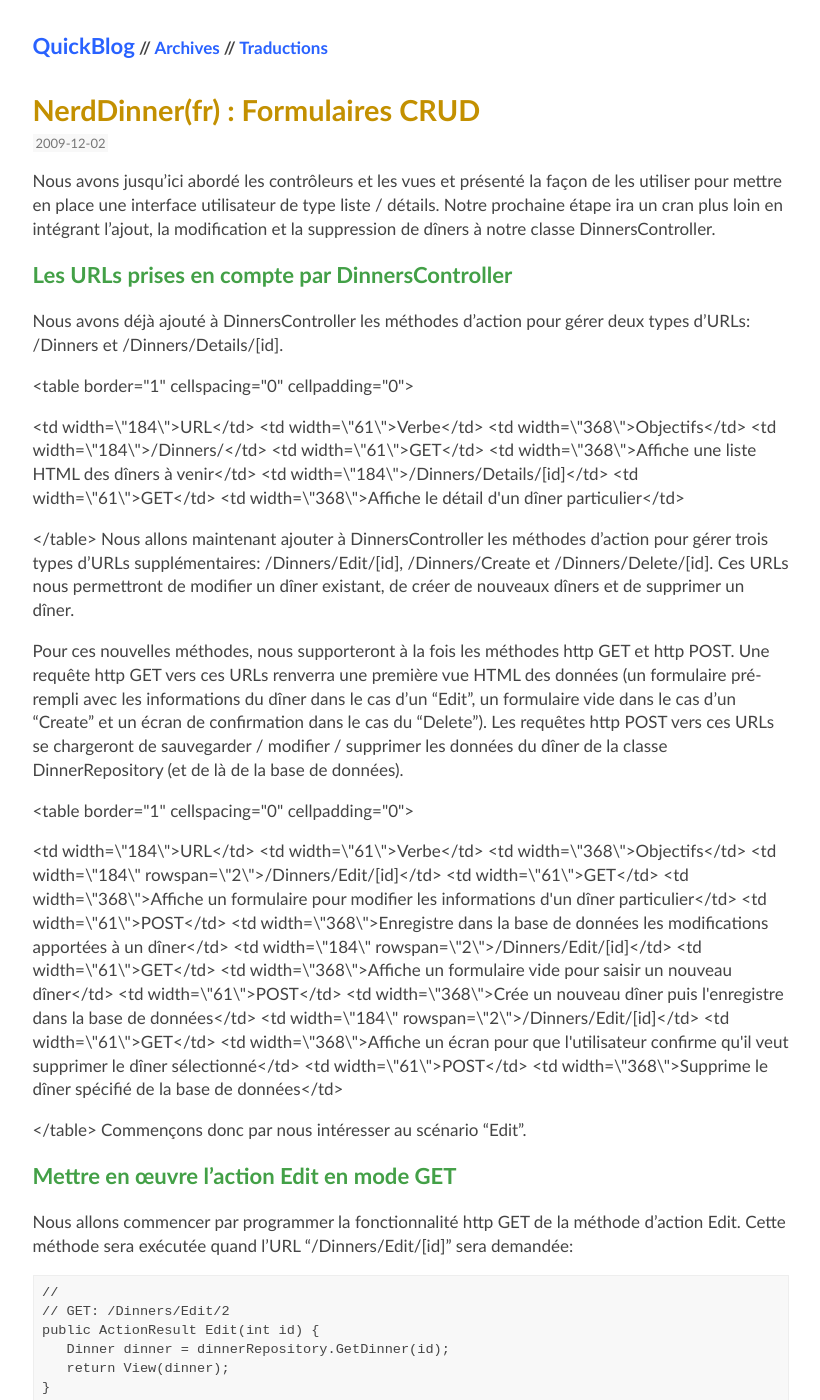
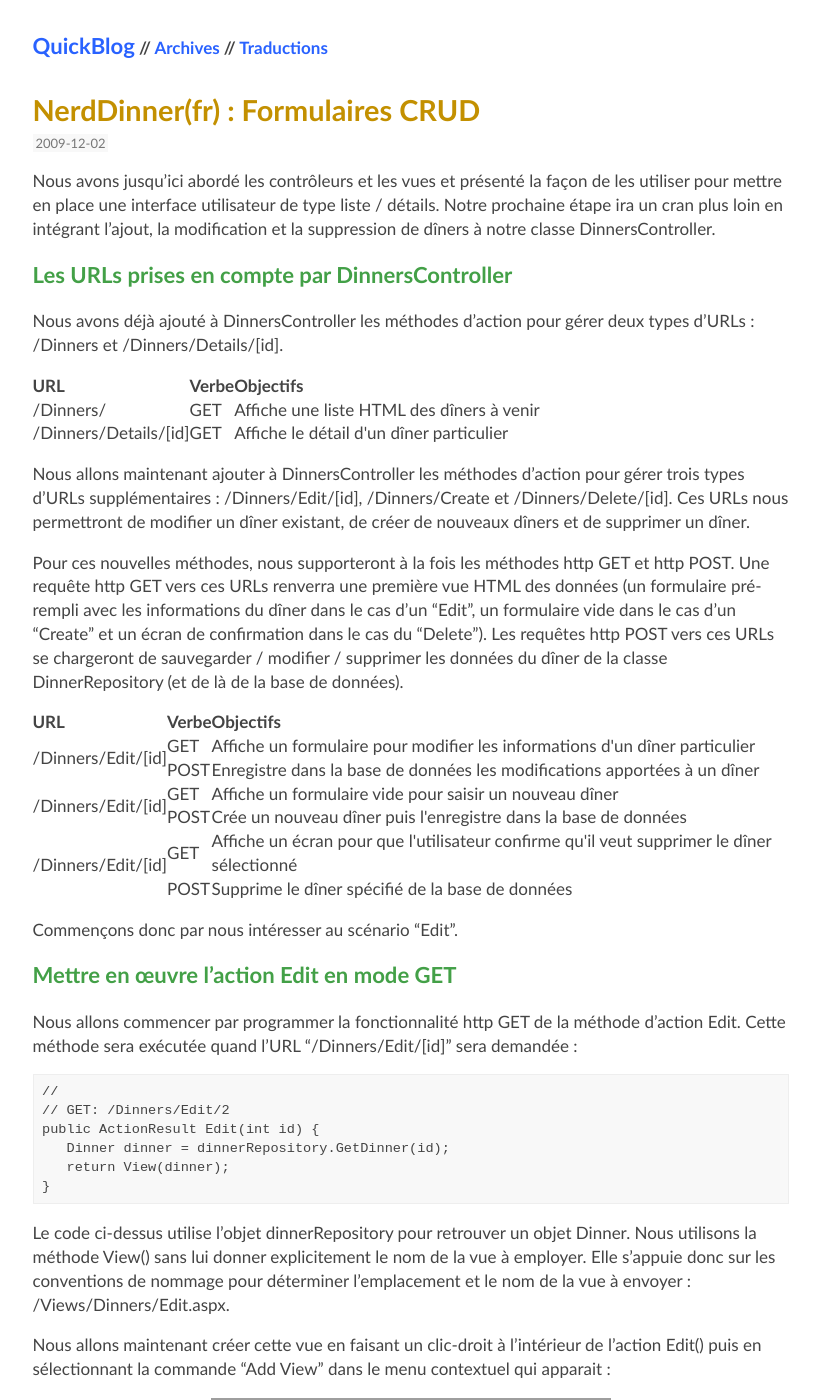
Before and after one commit to michelc/blog2, a Jekyll site: the page built from nerddinner/formulaires-crud.md, in a window 1280 px wide and 1400 px high. Shown: the whole window, without its empty margins (10-830 px from the left). Built offline with Jekyll 4.4.1, drawn with Linux system fonts in a browser that asks for light colours; some of the changed text lies outside the part shown; grey boxes are pictures that could not be loaded.

Commit message:
Mise au point chapitre formulaire crud.

````diff
--- a/nerddinner/formulaires-crud.md
+++ b/nerddinner/formulaires-crud.md
@@ -14,27 +14,32 @@ modification et la suppression de dîners à notre classe DinnersController.
 ### Les URLs prises en compte par DinnersController
 
 Nous avons déjà ajouté à DinnersController les méthodes d'action pour gérer
-deux types d'URLs: /Dinners et /Dinners/Details/[id].
+deux types d'URLs : /Dinners et /Dinners/Details/[id].
 
-<table border=\"1\" cellspacing=\"0\" cellpadding=\"0\">
-<tr>
-<td width=\"184\">URL</td>
-<td width=\"61\">Verbe</td>
-<td width=\"368\">Objectifs</td>
-</tr>
-<tr>
-<td width=\"184\">/Dinners/</td>
-<td width=\"61\">GET</td>
-<td width=\"368\">Affiche une liste HTML des dîners à venir</td>
-</tr>
-<tr>
-<td width=\"184\">/Dinners/Details/[id]</td>
-<td width=\"61\">GET</td>
-<td width=\"368\">Affiche le détail d'un dîner particulier</td>
-</tr>
+<table>
+  <thead>
+    <tr>
+      <th>URL</th>
+      <th>Verbe</th>
+      <th>Objectifs</th>
+    </tr>
+  </thead>
+  <tbody>
+    <tr>
+      <td>/Dinners/</td>
+      <td>GET</td>
+      <td>Affiche une liste HTML des dîners à venir</td>
+    </tr>
+    <tr>
+      <td>/Dinners/Details/[id]</td>
+      <td>GET</td>
+      <td>Affiche le détail d'un dîner particulier</td>
+    </tr>
+  </tbody>
 </table>
+
 Nous allons maintenant ajouter à DinnersController les méthodes d'action
-pour gérer trois types d'URLs supplémentaires: /Dinners/Edit/[id],
+pour gérer trois types d'URLs supplémentaires : /Dinners/Edit/[id],
 /Dinners/Create et /Dinners/Delete/[id]. Ces URLs nous permettront de modifier
 un dîner existant, de créer de nouveaux dîners et de supprimer un dîner.
 
@@ -46,51 +51,56 @@ confirmation dans le cas du "Delete"). Les requêtes http POST vers ces URLs se
 chargeront de sauvegarder / modifier / supprimer les données du dîner de la
 classe DinnerRepository (et de là de la base de données).
 
-<table border=\"1\" cellspacing=\"0\" cellpadding=\"0\">
-<tr>
-<td width=\"184\">URL</td>
-<td width=\"61\">Verbe</td>
-<td width=\"368\">Objectifs</td>
-</tr>
-<tr>
-<td width=\"184\" rowspan=\"2\">/Dinners/Edit/[id]</td>
-<td width=\"61\">GET</td>
-<td width=\"368\">Affiche un formulaire pour modifier les informations d'un dîner
-particulier</td>
-</tr>
-<tr>
-<td width=\"61\">POST</td>
-<td width=\"368\">Enregistre dans la base de données les modifications apportées
-à un dîner</td>
-</tr>
-<tr>
-<td width=\"184\" rowspan=\"2\">/Dinners/Edit/[id]</td>
-<td width=\"61\">GET</td>
-<td width=\"368\">Affiche un formulaire vide pour saisir un nouveau dîner</td>
-</tr>
-<tr>
-<td width=\"61\">POST</td>
-<td width=\"368\">Crée un nouveau dîner puis l'enregistre dans la base de
-données</td>
-</tr>
-<tr>
-<td width=\"184\" rowspan=\"2\">/Dinners/Edit/[id]</td>
-<td width=\"61\">GET</td>
-<td width=\"368\">Affiche un écran pour que l'utilisateur confirme qu'il veut
-supprimer le dîner sélectionné</td>
-</tr>
-<tr>
-<td width=\"61\">POST</td>
-<td width=\"368\">Supprime le dîner spécifié de la base de données</td>
-</tr>
+<table>
+  <thead>
+    <tr>
+      <th>URL</th>
+      <th>Verbe</th>
+      <th>Objectifs</th>
+    </tr>
+  </thead>
+  <tbody>
+    <tr>
+      <td rowspan="2">/Dinners/Edit/[id]</td>
+      <td>GET</td>
+      <td>Affiche un formulaire pour modifier les informations d'un dîner
+      particulier</td>
+    </tr>
+    <tr>
+      <td>POST</td>
+      <td>Enregistre dans la base de données les modifications apportées
+      à un dîner</td>
+    </tr>
+    <tr>
+      <td rowspan="2">/Dinners/Edit/[id]</td>
+      <td>GET</td>
+      <td>Affiche un formulaire vide pour saisir un nouveau dîner</td>
+    </tr>
+    <tr>
+      <td>POST</td>
+      <td>Crée un nouveau dîner puis l'enregistre dans la base de
+      données</td>
+    </tr>
+    <tr>
+      <td rowspan="2">/Dinners/Edit/[id]</td>
+      <td>GET</td>
+      <td>Affiche un écran pour que l'utilisateur confirme qu'il veut
+      supprimer le dîner sélectionné</td>
+    </tr>
+    <tr>
+      <td>POST</td>
+      <td>Supprime le dîner spécifié de la base de données</td>
+    </tr>
+  </tbody>
 </table>
+
 Commençons donc par nous intéresser au scénario "Edit".
 
 ### Mettre en œuvre l'action Edit en mode GET
 
 Nous allons commencer par programmer la fonctionnalité http GET de la
 méthode d'action Edit. Cette méthode sera exécutée quand l'URL
-"/Dinners/Edit/[id]" sera demandée:
+"/Dinners/Edit/[id]" sera demandée :
 
 ```
 //
@@ -104,12 +114,12 @@ public ActionResult Edit(int id) {
 Le code ci-dessus utilise l'objet dinnerRepository pour retrouver un objet
 Dinner. Nous utilisons la méthode View() sans lui donner explicitement le nom
 de la vue à employer. Elle s'appuie donc sur les conventions de nommage pour
-déterminer l'emplacement et le nom de la vue à envoyer:
+déterminer l'emplacement et le nom de la vue à envoyer :
 /Views/Dinners/Edit.aspx.
 
 Nous allons maintenant créer cette vue en faisant un clic-droit à
 l'intérieur de l'action Edit() puis en sélectionnant la commande "Add View"
-dans le menu contextuel qui apparait:
+dans le menu contextuel qui apparait :
 
 ![](http://nerddinnerbook.s3.amazonaws.com/Images/image078.png)
 
@@ -195,7 +205,7 @@ suivant:
 ```
 
 Quand on lance l'application et que l'on demande l'URL "/Dinners/Edit/1",
-nous obtenons l'écran suivant:
+nous obtenons l'écran suivant :
 
 ![](http://nerddinnerbook.s3.amazonaws.com/Images/image081.png)
 
@@ -203,13 +213,13 @@ Les balises HTML générées correspondent au code visible ci-dessous. Il
 s'agit de HTML tout à fait standard - avec une balise &lt;form&gt; qui effectue
 un POST vers l'URL "/Dinners/Edit/1" quand le bouton "Save" &lt;input
 type="submit" /&gt; est cliqué. Et pour chaque propriété modifiable, une balise
-HTML &lt;input type="text" /&gt; a été générée:
+HTML &lt;input type="text" /&gt; a été générée :
 
 ![](http://nerddinnerbook.s3.amazonaws.com/Images/image082.png)
 
 ### Les helpers Html.BeginForm() et Html.TextBox()
 
-Notre vue "Edit.aspx" utilise plusieurs méthodes "Html.Helper":
+Notre vue "Edit.aspx" utilise plusieurs méthodes "Html.Helper" :
 Html.ValidationSummary(), Html.BeginForm(), Html.TextBox(), et
 Html.ValidationMessage(). En plus de générer le balisage HTML pour nous, ces
 méthodes helper assurent automatiquement la gestion des erreurs et la
@@ -221,7 +231,7 @@ La méthode Html.BeginForm() sert à générer la balise HTML &lt;form&gt;. Vous
 remarquerez que dans notre vue Edit.aspx, nous utilisons la commande C# "using"
 quand nous employons ce helper. L'accolade ouvrante marque le début du contenu
 de notre &lt;form&gt; et l'accolade fermante signale la fin du formulaire par
-un &lt;/form&gt;:
+un &lt;/form&gt; :
 
 ```
 <% using (Html.BeginForm()) { %>
@@ -236,7 +246,7 @@ un &lt;/form&gt;:
 
 Toutefois, si vous trouvez l'approche "using" pas très naturelle pour ce
 genre de besoin, vous pouvez combiner Html.BeginForm() et Html.EndForm(), ce
-qui revient exactement au même:
+qui revient exactement au même :
 
 ```
 <% Html.BeginForm(); %>
@@ -259,7 +269,7 @@ Html.BeginForm().
 #### Le helper Html.TextBox()
 
 La vue Edit.aspx utilise la méthode helper Html.TextBox() pour générer les
-balises &lt;input type="text"/&gt;:
+balises &lt;input type="text"/&gt; :
 
 ```
 <%= Html.TextBox("Title") %>
@@ -271,12 +281,12 @@ type="text" /&gt; et pour savoir avec quelle propriété de l'objet modèle
 pré-remplir la zone de saisie textbox. Dans notre exemple, l'objet Dinner que
 nous avons passé à la vue Edit a une propriété "Title" qui contient la valeur
 ".NET Futures" et par conséquent, la méthode Html.TextBox("Title") génère le
-HTML suivant: &lt;input id="Title" name="Title" type="text" value=".NET
+HTML suivant : &lt;input id="Title" name="Title" type="text" value=".NET
 Futures" /&gt;.
 
 Une autre façon de faire est d'utiliser le premier paramètre de
 Html.TextBox() pour initialiser les attributs id et name de la balise et un
-second paramètre pour définir explicitement la valeur à utiliser:
+second paramètre pour définir explicitement la valeur à utiliser :
 
 ```
 <%= Html.TextBox("Title", Model.Title) %>
@@ -286,7 +296,7 @@ Nous avons souvent besoin d'appliquer un formatage spécial à la valeur qui
 est affichée. La méthode statique String.Format() du framework .NET est très
 pratique dans ce genre de scénario. Nous pouvons l'utiliser dans notre vue pour
 formater la valeur EventDate (qui est de type DateTime) afin de ne pas faire
-apparaitre les secondes:
+apparaitre les secondes :
 
 ```
 <%= Html.TextBox("EventDate", String.Format("{0:g}", Model.EventDate)) %>
@@ -297,7 +307,7 @@ HTML supplémentaires. Le bout de code ci-dessous montre comment ajouter des
 attributs size="30" et class="mycssclass" à la balise &lt;input type="text"
 /&gt;. Etant donné que "class" est un mot clé du C#, on utilise le caractère
 "@" devant comme séquence d'échappement pour pouvoir l'utiliser comme nom
-d'attribut:
+d'attribut :
 
 ```
 <%= Html.TextBox("Title", Model.Title, new { size=30, @class="myclass" } )%>
@@ -307,7 +317,7 @@ d'attribut:
 
 Nous avons pour l'instant réalisé la version http GET de notre action
 Edit(). Quand un utilisateur demande l'URL "/Dinners/Edit/1", il obtient une
-page HTML qui se présente comme celle-ci:
+page HTML qui se présente comme celle-ci :
 
 ![](http://nerddinnerbook.s3.amazonaws.com/Images/image081.png)
 
@@ -319,7 +329,7 @@ l'enregistrement du dîner.
 
 Pour cela, nous ajoutons une méthode "Edit" surchargée à notre classe
 DinnersController en lui associant un attribut "AcceptVerbs" pour indiquer
-qu'elle est chargée de répondre aux requêtes de type POST:
+qu'elle est chargée de répondre aux requêtes de type POST :
 
 ```
 //
@@ -338,11 +348,11 @@ que tous les autres types de requêtes vers l'URL /Dinners/Edit/[id] seront
 dirigées vers la première méthode Edit mise en place (celle qui n'a pas
 d'attribut [AcceptVerbs]).
 
-#### Remarque: Pourquoi se baser sur le type HTTP?
+#### Remarque : Pourquoi se baser sur le type HTTP ?
 
 Pourquoi utiliser la même URL dans les deux cas et dépendre du type HTTP
-pour savoir quelle action effectuer? Est-ce qu'il ne serait pas plus pratique
-d'avoir deux URLs différentes pour? Par exemple, on pourrait utiliser
+pour savoir quelle action effectuer ? Est-ce qu'il ne serait pas plus pratique
+d'avoir deux URLs différentes pour ? Par exemple, on pourrait utiliser
 /Dinners/Edit/[id] pour afficher le formulaire initial et /Dinners/Save/[id]
 pour gérer l'enregistrement des données saisies via le formulaire.
 
@@ -365,7 +375,7 @@ utilisateurs.
 Il existe de nombreuses façons de faire pour que l'action "Edit" en mode
 POST accède aux données envoyées via le formulaire. La méthode la plus simple
 est d'utiliser la propriété Request de la classe Controller pour accéder à la
-collection formulaire et obtenir directement les valeurs transmises:
+collection formulaire et obtenir directement les valeurs transmises :
 
 ```
 //
@@ -402,7 +412,7 @@ différentes propriétés de l'objet et leur assigne les valeurs du formulaire e
 effectuant les conversions nécessaires.
 
 Le code ci-dessous montre l'emploi de UpdateModel() dans l'action Edit en
-mode POST:
+mode POST :
 
 ```
 //
@@ -422,7 +432,7 @@ public ActionResult Edit(int id, FormCollection formValues) {
 ```
 
 Ceci fait, nous pouvons alors accéder à l'URL /Dinners/Edit/1 et changer le
-titre du dîner:
+titre du dîner :
 
 ![](http://nerddinnerbook.s3.amazonaws.com/Images/image083.png)
 
@@ -496,7 +506,7 @@ effaçant son titre, en saisissant "BOGUS" comme EventDate et un numéro de
 téléphone anglais après avoir défini le pays à USA. Quand nous cliquons sur le
 bouton "Save", la partie POST de méthode Edit ne sera pas en mesure de
 sauvegarder le dîner (à cause de toutes nos erreurs) et réaffichera le
-formulaire suivant:
+formulaire suivant :
 
 ![](http://nerddinnerbook.s3.amazonaws.com/Images/image085.png)
 
@@ -506,10 +516,10 @@ rouge, et les messages d'erreur correspondant apparaissent à l'écran. Par
 ailleurs, le formulaire a conservé les données saisies par l'utilisateur, lui
 évitant d'avoir à tout devoir ressaisir.
 
-Vous vous demandez peut-être comment tout cela se produit? Par quel miracle
+Vous vous demandez peut-être comment tout cela se produit ? Par quel miracle
 les zones Title, EventDate et ContactPhone virent au rouge tout en ayant la
-bonne idée de réafficher ce qu'on y avait entré? Et comment diable est-ce que
-les messages d'erreurs se sont retrouvés listées en haut de l'écran? La bonne
+bonne idée de réafficher ce qu'on y avait entré ? Et comment diable est-ce que
+les messages d'erreurs se sont retrouvés listées en haut de l'écran ? La bonne
 nouvelle, c'est qu'il n'y a rien de sorcier là-dessous. Tout cela vient
 simplement du fait que nous avons utilisé certaines des fonctions d'ASP.NET MVC
 prévues pour faciliter la validation des données et la gestion des erreurs.
@@ -563,7 +573,7 @@ l'élément traité, ils renvoient la valeur saisie par l'utilisateur en lui
 ajoutant une classe CSS spéciale pour mettre en évidence l'erreur.
 
 Par exemple, dans notre vue "Edit", nous utilisons le helper Html.TextBox()
-pour afficher la propriété EventDate de notre objet Dinner:
+pour afficher la propriété EventDate de notre objet Dinner :
 
 ```
 <%= Html.TextBox("EventDate", String.Format("{0:g}", Model.EventDate)) %>
@@ -574,7 +584,7 @@ contrôle dans la collection ModelState s'il existe des erreurs pour la
 propriété "EventDate" de l'objet Dinner. Etant donné qu'il y a eu une erreur,
 il renvoie la saisie de l'utilisateur ("BOGUS") comme valeur de la balise
 &lt;input type="textbox" /&gt; et lui ajoute une classe CSS pour indiquer
-l'erreur:
+l'erreur :
 
 ```
 <input class="input-validation-error" id="EventDate" name="EventDate"
@@ -595,27 +605,27 @@ suivants:
 ```
 
 C'est grâce à cette règle CSS que les saisies incorrectes sont mises en
-évidence de la façon suivante:
+évidence de la façon suivante :
 
 ![](http://nerddinnerbook.s3.amazonaws.com/Images/image086.png)
 
 #### Le helper Html.ValidationMessage()
 
 Le helper Html.ValidationMessage() peut s'utiliser pour afficher le message
-d'erreur du ModelState correspondant à une propriété donnée:
+d'erreur du ModelState correspondant à une propriété donnée :
 
 ```
 <%= Html.ValidationMessage("EventDate") %>
 ```
 
-Le code ci-dessus génère le html suivant:
+Le code ci-dessus génère le html suivant :
 
 ```
 <span class="field-validation-error">The value 'BOGUS' is invalid</span>
 ```
 
 Le helper Html.ValidationMessage() accepte aussi un second paramètre qui
-permet de modifier le message d'erreur à afficher:
+permet de modifier le message d'erreur à afficher :
 
 ```
 <%= Html.ValidationMessage("EventDate", "*") %>
@@ -667,7 +677,7 @@ Nous pouvons rendre ce code un peu plus propre en ajoutant une classe
 méthode d'extension "AddRuleViolation" qui nous permettra d'ajouter une méthode
 helper à la classe ModelStateDictionary de ASP.NET MVC. Cette méthode
 d'extension encapsulera la logique nécessaire pour remplir le
-ModelStateDictionary avec la liste des erreurs RuleViolation:
+ModelStateDictionary avec la liste des erreurs RuleViolation :
 
 ```
 public static class ControllerHelpers {
@@ -688,7 +698,7 @@ cette méthode d'extension afin d'alimenter la collection ModelState.
 ### Le code complet pour l'action Edit
 
 Voici tout le code nécessaire pour réaliser la partie contrôleur de la mise
-à jour des dîners:
+à jour des dîners :
 
 ```
 //
@@ -738,7 +748,7 @@ permettra à nos utilisateurs d'ajouter de nouveaux dîners.
 
 Nous allons commencer par implémenter le côté HTTP GET de notre méthode
 d'action Create. Cette méthode sera appelée quand quelqu'un visitera l'URL
-"/Dinners/Create". Pour cela, nous écrivons le code suivant:
+"/Dinners/Create". Pour cela, nous écrivons le code suivant :
 
 ```
 //
@@ -757,24 +767,24 @@ Le code ci-dessus crée un nouvel objet Dinner et initialise sa propriété
 EventDate à J + 7. Il renvoie ensuite une vue basée sur ce nouvel objet Dinner.
 Etant donné que nous n'avons pas explicitement passé de nom à la méthode
 View(), celle-ci va se baser sur les conventions de nommage pour retrouver
-l'emplacement et le nom de la vue à utiliser: /Views/Dinners/Create.aspx.
+l'emplacement et le nom de la vue à utiliser : /Views/Dinners/Create.aspx.
 
 Il nous faut alors créer cette vue. Pour cela, nous sélectionnons la
 commande "Add View" dans le menu contextuel qui apparait après avoir fait un
 clic-droit dans le source de la méthode Create. Dans la boite de dialogue "Add
 View" nous indiquons que l'on va passer un objet Dinner à la vue et nous
-choisissons de générer automatiquement une vue de type Create:
+choisissons de générer automatiquement une vue de type Create :
 
 ![](http://nerddinnerbook.s3.amazonaws.com/Images/image088.png)
 
 Quand nous cliquons sur le bouton "Add", Visual Studio enregistre une
 nouvelle vue "Create.aspx" auto-générée dans le répertoire "\Views\Dinners" et
-l'ouvre dans l'éditeur de code:
+l'ouvre dans l'éditeur de code :
 
 ![](http://nerddinnerbook.s3.amazonaws.com/Images/image089.png)
 
 Nous allons apporter quelques changements au code qui a été généré et le
-modifier pour qu'il ressemble au source suivant:
+modifier pour qu'il ressemble au source suivant :
 
 ```
 <asp:Content ID="Title" ContentPlaceHolderID="TitleContent" runat="server">
@@ -842,7 +852,7 @@ modifier pour qu'il ressemble au source suivant:
 
 Et maintenant, quand nous lançons l'application et accédons à l'URL
 "/Dinners/Create" dans le navigateur, cette implémentation de l'action Create
-nous renvoie l'écran ci-dessous:
+nous renvoie l'écran ci-dessous :
 
 ![](http://nerddinnerbook.s3.amazonaws.com/Images/image090.png)
 
@@ -856,7 +866,7 @@ formulaire en utilisant l'opération HTTP POST.
 Il nous faut donc implémenter le côté HTTP POST de notre méthode d'action
 Create. Nous commencerons par ajouter une méthode "Create" surchargée dans le
 contrôleur DinnersController en la faisant précéder d'un attribut "AcceptVerbs"
-pour indiquer qu'elle traite les demandes POST:
+pour indiquer qu'elle traite les demandes POST :
 
 ```
 //
@@ -875,7 +885,7 @@ helper UpdateModel() pour l'initialiser avec les données publiés par le
 formulaire (comme nous l'avons fait pour l'action Edit). Il suffit ensuite de
 l'ajouter à notre DinnerRepository, de l'enregistrer dans la base de données
 puis de rediriger l'utilisateur vers notre action Details pour lui présenter le
-dîner qu'il vient de créer:
+dîner qu'il vient de créer :
 
 ```
 //
@@ -905,7 +915,7 @@ Ou alors, nous pouvons suivre une autre approche dans laquelle notre action
 Create() utilise un objet Dinner comme paramètre. Dans ce cas, ASP.NET MVC
 instancie automatiquement un objet Dinner pour nous, initialise ses propriétés
 en utilisant les données du formulaire puis le fait passer à notre méthode
-d'action:
+d'action :
 
 ```
 //
@@ -947,7 +957,7 @@ renverrait une exception).
 Pour voir ce traitement d'erreur à l'œuvre, nous pouvons appeler l'URL
 /Dinners/Create et saisir les informations pour un nouveau dîner. En cas de
 saisie ou de valeurs incorrectes, le formulaire de création sera réaffiché et
-présentera les erreurs commises:
+présentera les erreurs commises :
 
 ![](http://nerddinnerbook.s3.amazonaws.com/Images/image091.png)
 
@@ -963,7 +973,7 @@ nouvelles règles ou des modifications apportées à celle-ci.
 Si nous corrigeons notre saisie puis que nous cliquons sur le bouton "Save",
 notre ajout au DinnerRepository va réussir et un nouveau dîner sera ajouté à la
 base de données. Nous sommes alors redirigé vers l'URL /Dinners/Details/[id]
-qui nous présente le détail du dîner que nous venons de créer:
+qui nous présente le détail du dîner que nous venons de créer :
 
 ![](http://nerddinnerbook.s3.amazonaws.com/Images/image092.png)
 
@@ -974,7 +984,7 @@ DinnersController.
 
 Nous commençons par ajouter le traitement du HTTP GET de notre méthode
 d'action Delete. Cette méthode est appelée quand quelqu'un arrive sur l'URL
-"/Dinners/Delete/[id]" et correspond au code source suivant:
+"/Dinners/Delete/[id]" et correspond au code source suivant :
 
 ```
 //
@@ -1020,7 +1030,7 @@ suivant:
    </h2>
 
    <div>
-     <p>Please confirm you want to cancel the dinner titled:
+     <p>Please confirm you want to cancel the dinner titled :
      <i> <%=Html.Encode(Model.Title) %>? </i> </p>
    </div>
 
@@ -1064,7 +1074,7 @@ utilisateur clique sur le bouton "Delete", cela publie le formulaire vers l'URL
 /Dinners/Delete/[id].
 
 Nous allons maintenant implémenter le côté HTTP POST de l'action Delete à
-l'aide du code suivant:
+l'aide du code suivant :
 
 ```
 //
@@ -1092,7 +1102,7 @@ trouve, elle le supprime du DinnerRepository puis renvoie la vue "Deleted".
 Pour ajouter  la vue "Deleted", nous faisons un clic droit dans notre
 méthode d'action puis nous choisissons la commande "Add View". Nous appelons
 notre vue "Deleted" et choisissons de ne pas créer une vue fortement typée. Une
-fois générée, nous lui ajoutons le code HTML suivant:
+fois générée, nous lui ajoutons le code HTML suivant :
 
 ```
 <asp:Content ID="Title" ContentPlaceHolderID="TitleContent" runat="server">
@@ -1114,13 +1124,13 @@ fois générée, nous lui ajoutons le code HTML suivant:
 
 Et maintenant, quand nous lançons l'application et que nous allons sur une
 URL "/Dinners/Delete/[id]" correspondant à un dîner existant, l'écran pour
-confirmer la suppression apparait:
+confirmer la suppression apparait :
 
 ![](http://nerddinnerbook.s3.amazonaws.com/Images/image095.png)
 
 Quand nous cliquons sur le bouton "Delete", une requête HTTP POST est faite
 vers l'URL "/Dinners/Delete/[id]" qui supprime le dîner dans la base de données
-puis affiche notre vue "Deleted":
+puis affiche notre vue "Deleted" :
 
 ![](http://nerddinnerbook.s3.amazonaws.com/Images/image096.png)
 
@@ -1162,7 +1172,7 @@ méthodes d'action sont définissables à partir des données du formulaire.
 Vous pouvez contrôler les règles de binding au cas par cas en spécifiant
 explicitement la liste des propriétés qui peuvent être modifiées. Pour cela, il
 suffit de passer un paramètre supplémentaire à la méthode UpdateModel() comme
-dans l'exemple ci-dessous:
+dans l'exemple ci-dessous :
 
 ```
 string[] allowedProperties = new[]{ "Title", "Description",
@@ -1202,7 +1212,7 @@ classe ou une interface donnée.
 
 Nous allons utiliser cette technique pour la classe Dinner de notre
 application NerdDinner et lui ajouter un attribut [Bind] afin de restreindre la
-liste des propriétés pouvant être liées:
+liste des propriétés pouvant être liées :
 
 ```
  [Bind(Include="Title,Description,EventDate,Address,Country,ContactPhone,Latitude,Longitude")]
@@ -1238,7 +1248,7 @@ application à l'avenir.
 
 Notre contrôleur gère désormais une présentation liste / détails ainsi que
 la création, la modification et la suppression de dîners. Les pages suivantes
-présentent le code source complet pour DinnersController.cs:
+présentent le code source complet pour DinnersController.cs :
 
 ```
 public class DinnersController : Controller {
````
Also changed, not shown: other parts of nerddinner/formulaires-crud.md (+14 -14 lines).
